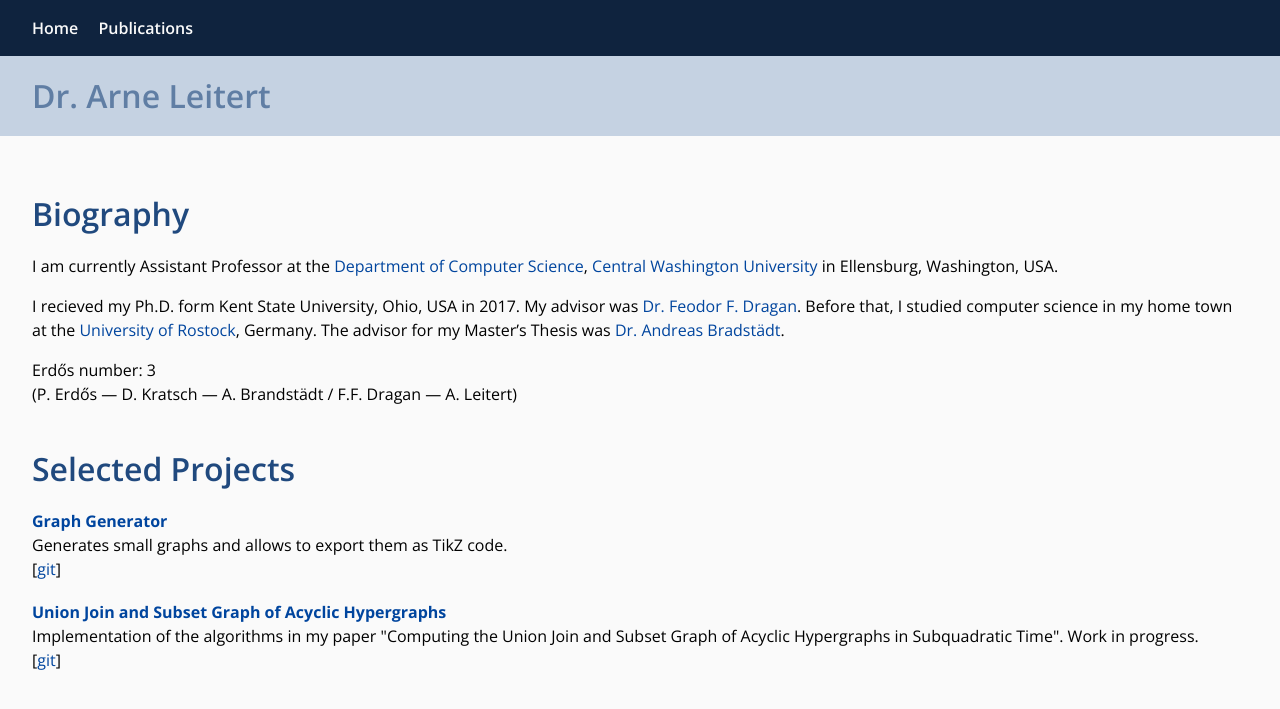
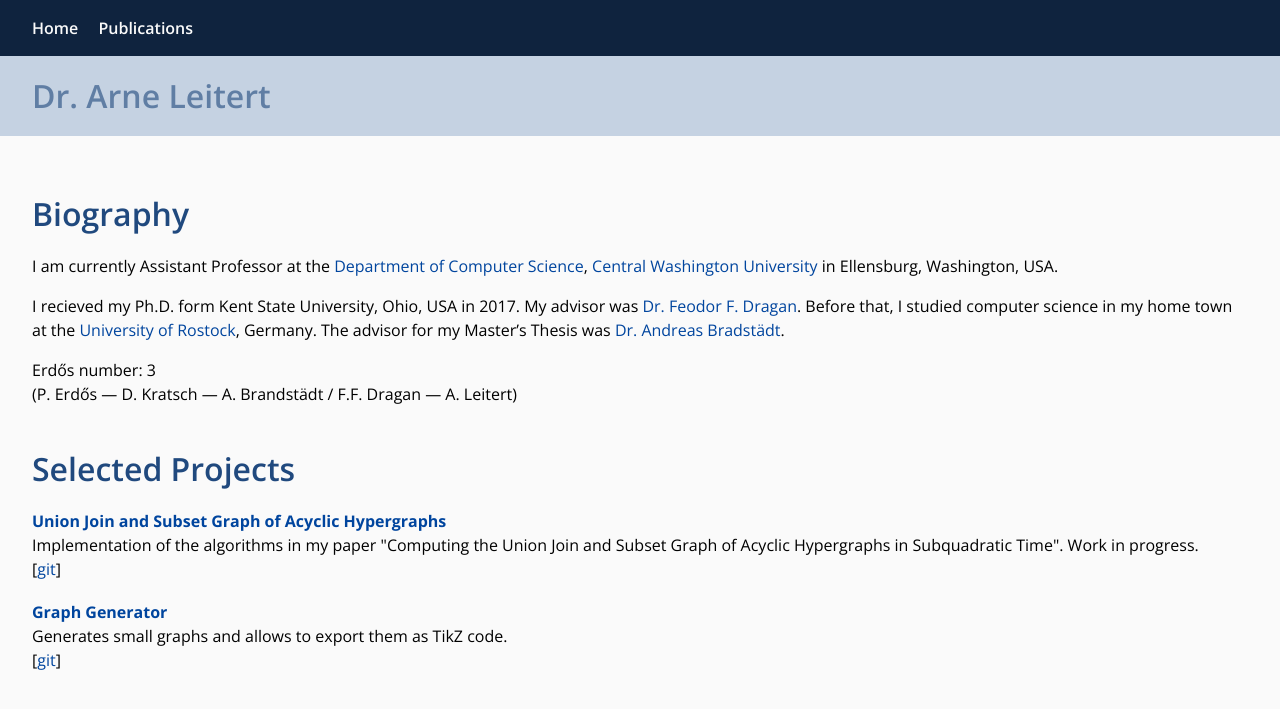
Before and after one commit to ALeitert/aleitert.github.io, a Jekyll site: the page built from index.md, in a window 1280 px wide. Shown: the top 709 px of the page. Built offline with Jekyll 4.4.1, drawn with Linux system fonts in a browser that asks for light colours; nearby versions of some CDN libraries; our own code applies the rules of GitHub Pages for plain Markdown files.

Commit message:
Added projects list to index to better manage what projects are in what order on home page.

```diff
--- a/index.md
+++ b/index.md
@@ -17,9 +22,10 @@ Erdős number: 3
 
 # Selected Projects
 
+
 <ul id="selProjList">
-{% assign hlProj = site.projects | where_exp: "item", "item.higlight" %}
-{% for proj in hlProj %}
+{% for projName in page.projects %}
+    {% assign proj = site.projects | where_exp:"item", "item.slug == projName" | first %}
     <li>
         <strong><a href="{{ proj.url }}">{{ proj.title }}</a></strong>
         {% if proj.partners != nil %}
```
Also changed, not shown: other parts of index.md (+5 -0 lines), _projects/graphGen.md (+0 -2 lines), _projects/p2cUnionJoin.md (+0 -1 lines).
